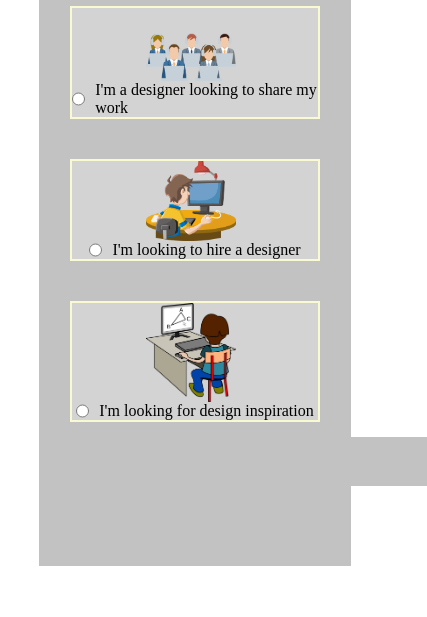
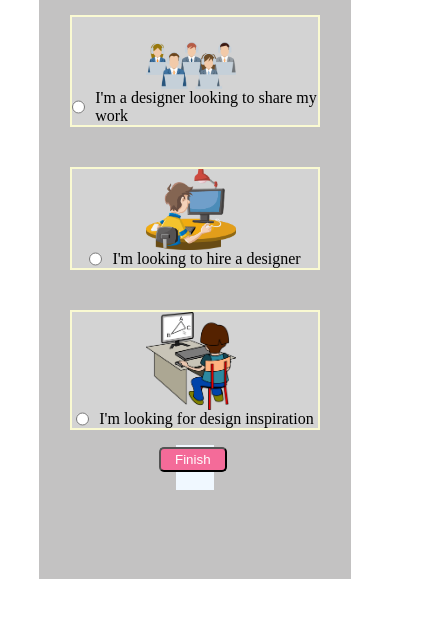
Before and after one commit to DevHarshAnand/Aeonaxy-Assignment.github.io, a plain HTML site: page next-page.html in a window 390 px wide. Shown: the part 161-778 px from the top of the page, 427 px wide, since content can reach past the window. Drawn offline with Linux system fonts and the light colour scheme.

Commit message:
minor changes

```diff
--- a/next-page.html
+++ b/next-page.html
@@ -18,7 +18,7 @@
       justify-content: center;
       align-items: center;
       flex-direction: column;
-      height: 727px;
+      height: 740px;
       background-color: rgb(195, 194, 194);;
     }
 
@@ -168,16 +168,18 @@
         flex-direction: column;
         align-items: center;
         margin-top: -25px;
-        width: 388px;
+        width: 38px;
+        background-color: aliceblue;
       }
 
        .finish-button {
 
         position: relative;
-        bottom: 715px;
-        left: 0;
+        bottom: 18px;
+        left: -17px;
         transform: none;
         margin-top: 20px;
+        padding: 3px 14px 3px 14px;
       }
 
       .options-container {
```
